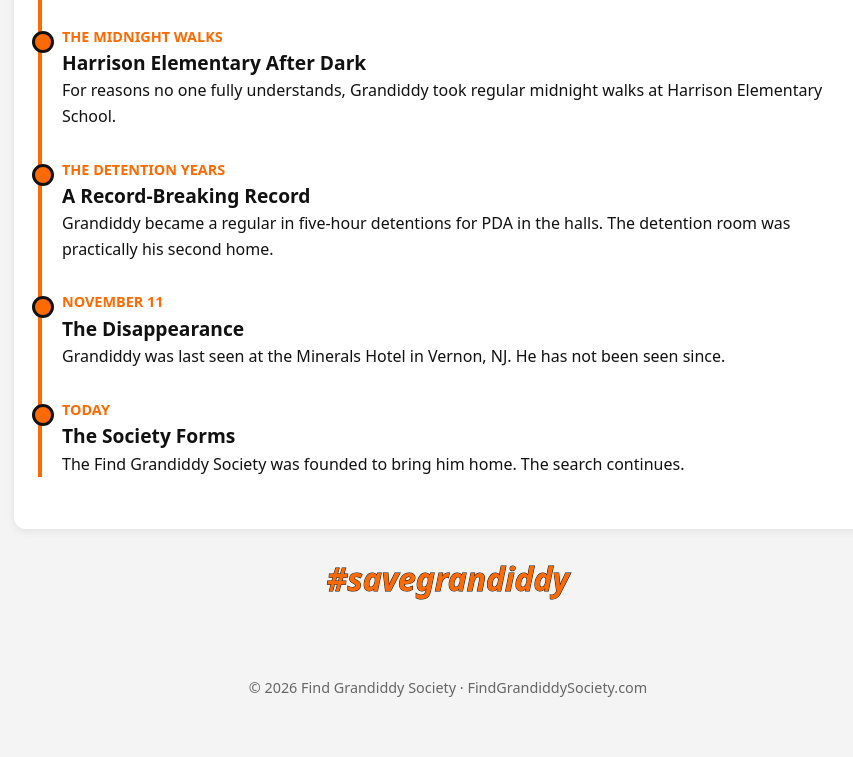
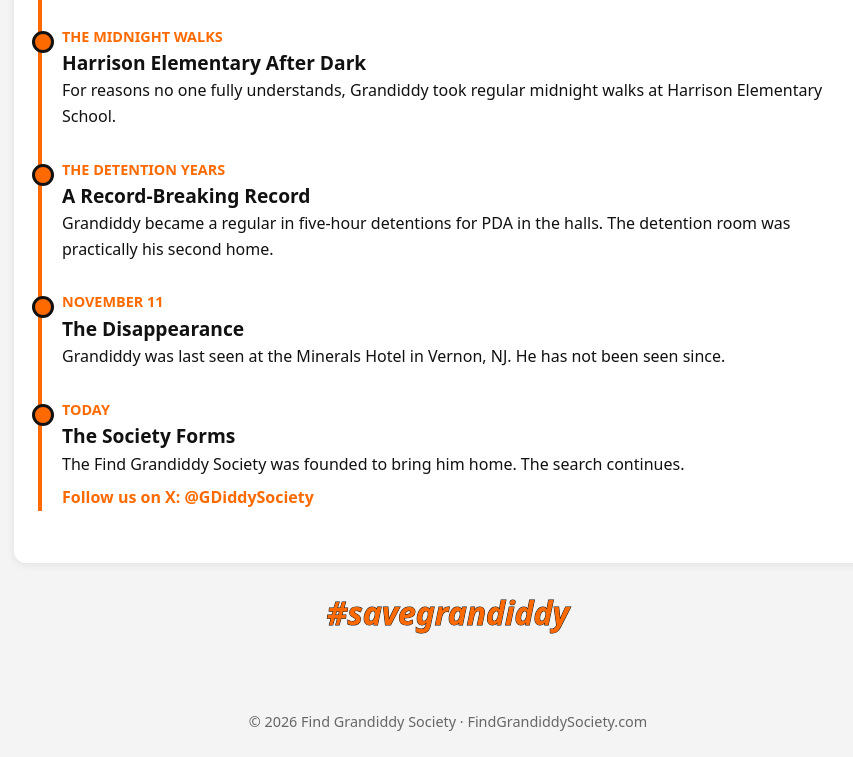
Before and after one commit to findgrandiddysociety-netizen/FindGrandiddySociety, a plain HTML site: page history.html in a window 1280 px wide. Shown: the part 1018-1775 px from the top of the page, without its empty margins (192-1045 px from the left). Before the commit the page ends 1741 px from the top, so only its background shows below. Drawn offline with Linux system fonts and the light colour scheme.

Commit message:
Update history.html

```diff
--- a/history.html
+++ b/history.html
@@ -91,6 +91,8 @@
         <p class="when">Today</p>
         <h3>The Society Forms</h3>
         <p>The Find Grandiddy Society was founded to bring him home. The search continues.</p>
+        <p style="margin-top:8px;"><a href="https://x.com/GDiddySociety" target="_blank" style="color:#FF6A00;font-weight:700;text-decoration:none;">Follow us on X: @GDiddySociety</a></p>
+
       </div>
     </div>
   </section>
```
